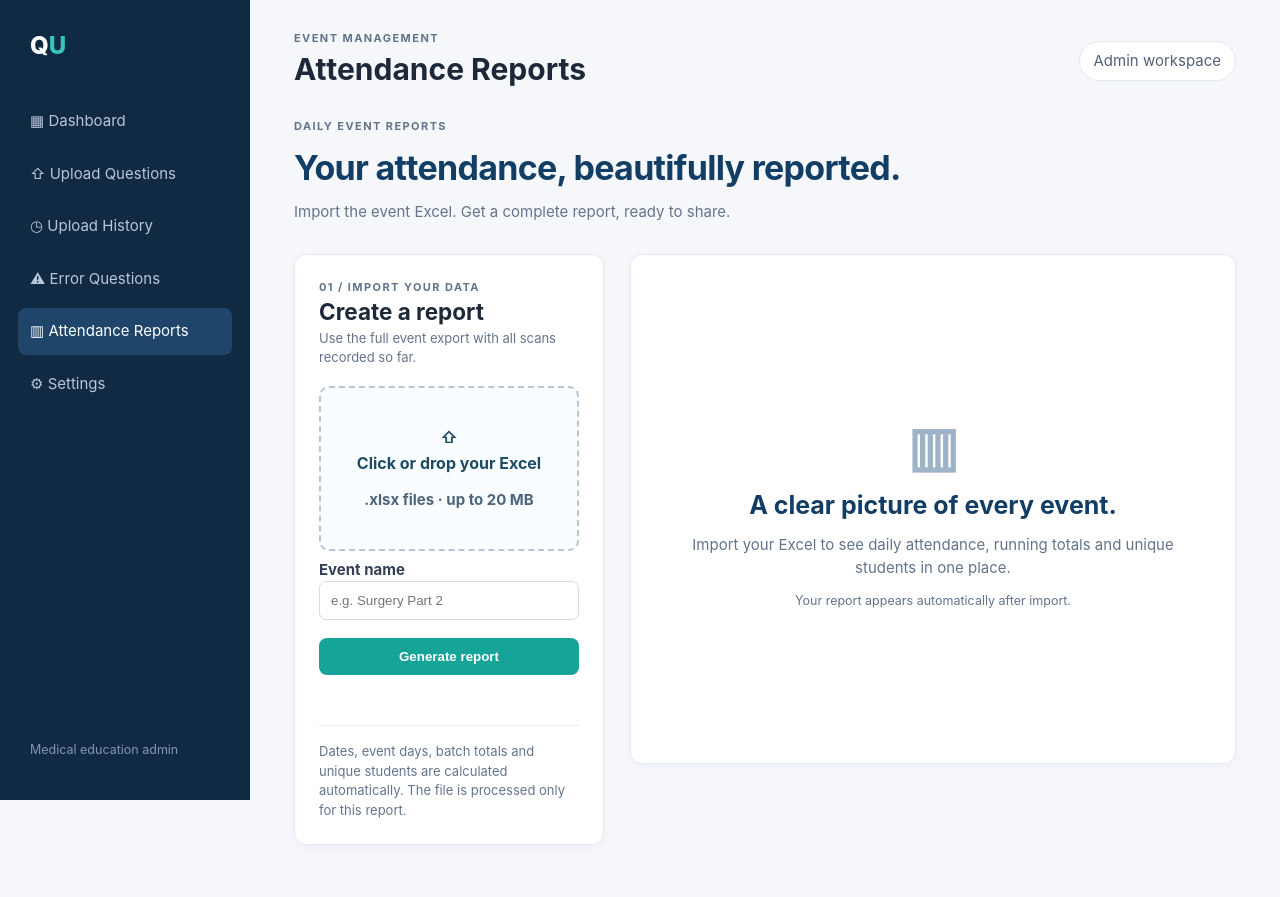
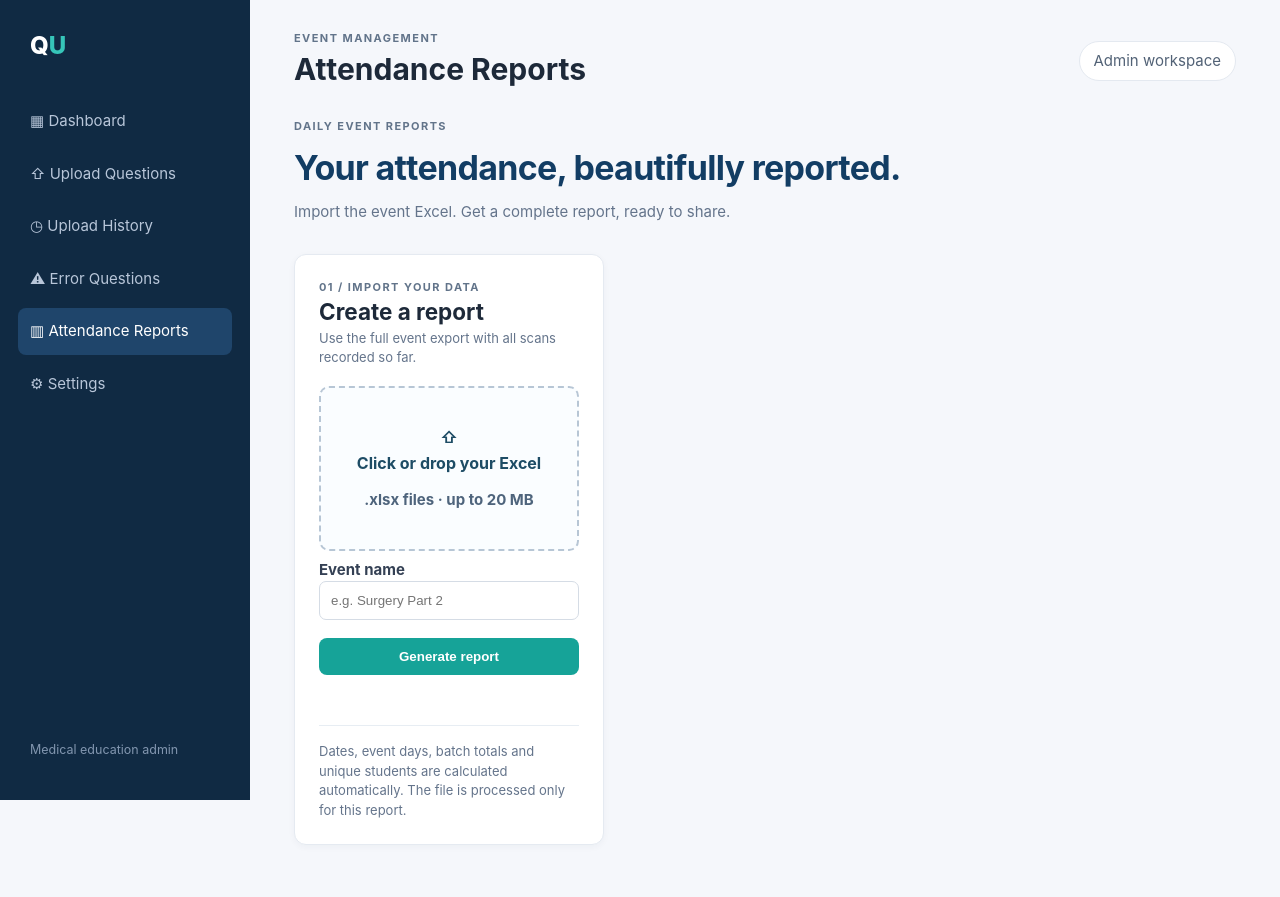
Before and after one commit to charantejchinnasetty-max/question-upload-dashboard, a Flask app: page /attendance-reports in a window 1280 px wide. Run offline with Flask 3, Linux system fonts and the light colour scheme.

Commit message:
remove empty attendance placeholder

```diff
--- a/static/attendance.js
+++ b/static/attendance.js
@@ -39,7 +39,7 @@
     byId("attendance-cumulative").innerHTML = table(data, true);
     const notices = []; if (data.skipped_rows) notices.push(`${data.skipped_rows} row(s) were skipped because their scan date is invalid.`); if (data.missing_ids) notices.push(`${data.missing_ids} scan(s) have no student ID and are excluded from unique counts.`);
     const warning = byId("attendance-warning"); warning.textContent = notices.join(" "); warning.classList.toggle("hidden", !notices.length);
-    byId("attendance-empty").classList.add("hidden"); byId("attendance-result").classList.remove("hidden");
+    byId("attendance-result").classList.remove("hidden");
   }
   async function previewImage() {
     if (state.imageUrl) URL.revokeObjectURL(state.imageUrl);
--- a/templates/attendance_reports.html
+++ b/templates/attendance_reports.html
@@ -16,7 +16,6 @@
     <p class="attendance-help">Dates, event days, batch totals and unique students are calculated automatically. The file is processed only for this report.</p>
   </div>
   <section>
-    <div id="attendance-empty" class="panel attendance-empty"><div><strong>▥</strong><h2>A clear picture of every event.</h2><p>Import your Excel to see daily attendance, running totals and unique students in one place.</p><small>Your report appears automatically after import.</small></div></div>
     <div id="attendance-result" class="panel hidden">
       <div class="panel-title"><div><p class="eyebrow">02 / EVENT REPORT</p><h2 id="attendance-title"></h2><p id="attendance-period" class="attendance-muted"></p></div><span class="badge">Report ready</span></div>
       <div class="attendance-actions"><button id="attendance-png" class="button">Download PNG</button><button id="attendance-xlsx" class="button secondary-button">Download Excel</button><button id="attendance-print" class="button secondary-button">Print report</button></div>
```
